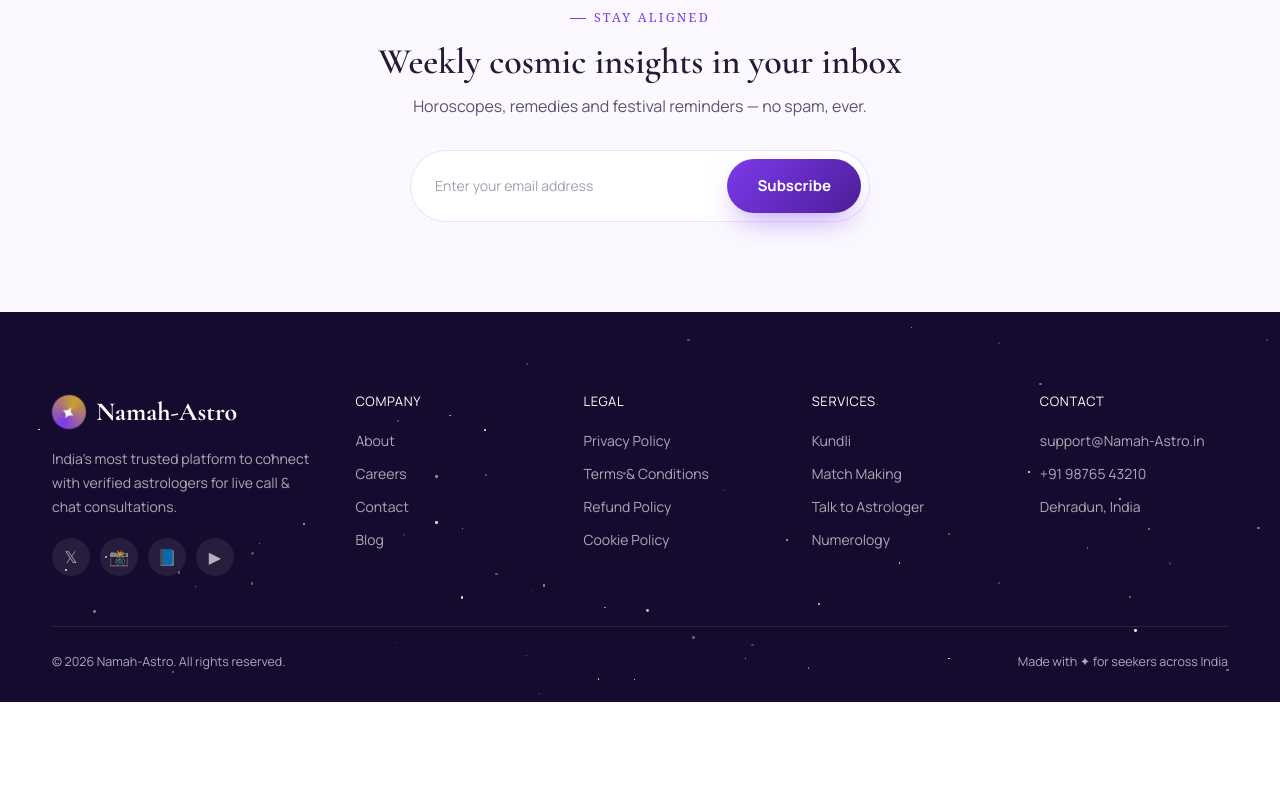
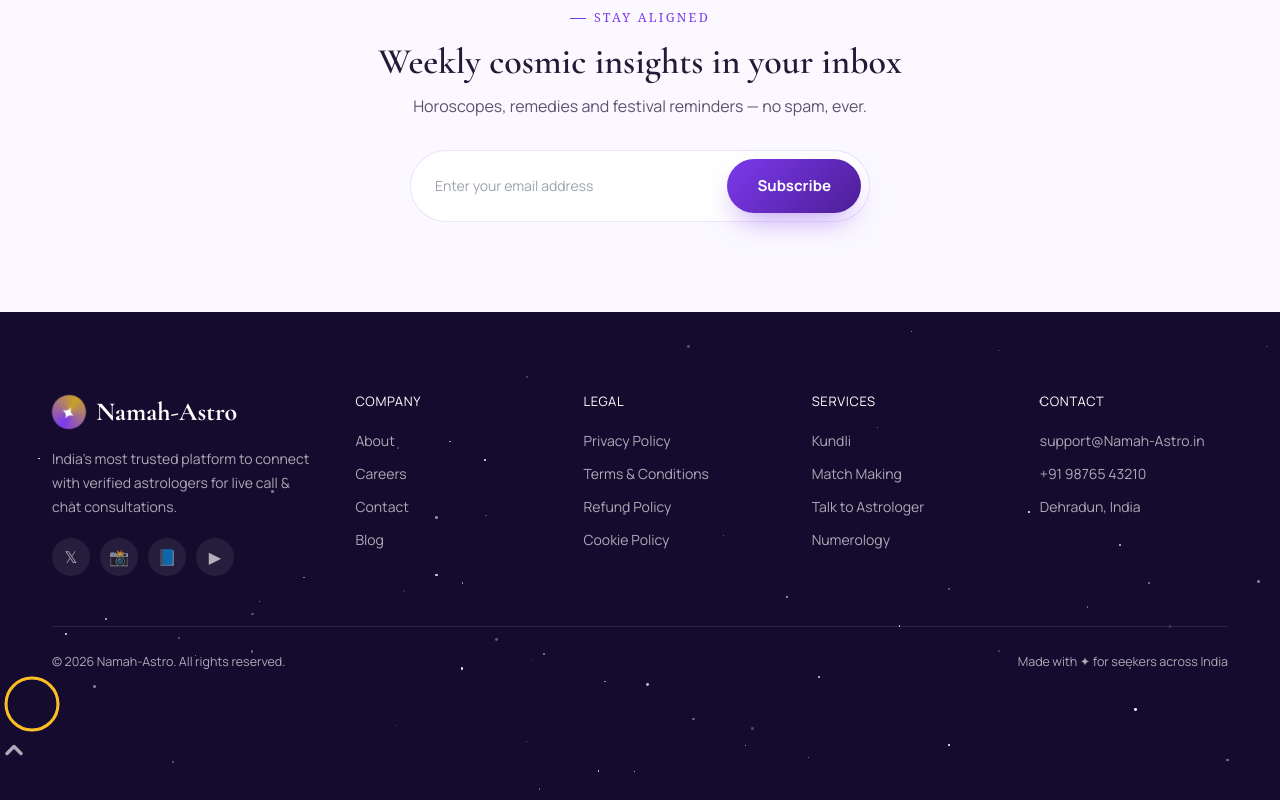
Before and after one commit to adityasemalti-pearl/AstroNarhari-User-Website, a React (Vite) app: page /home in a window 1280 px wide. Shown: the part 9565-10365 px from the top of the page. Before the commit the page ends 10267 px from the top, so only its background shows below. Built offline with nearby package versions, Linux system fonts and the light colour scheme.

Commit message:
back to top button

```diff
--- a/src/pages/Home/PublicPages/HomePage.jsx
+++ b/src/pages/Home/PublicPages/HomePage.jsx
@@ -168,6 +168,7 @@
 /* ================= main component ================= */
 import  logo from '../../../assets/logo.png'
 import { useNavigate } from "react-router-dom";
+import BackToTop from "../comp/BackToTop";
 export default function AstroSetuLanding() {
   const [scrolled, setScrolled] = useState(false);
   const [menuOpen, setMenuOpen] = useState(false);
@@ -693,7 +694,9 @@
             <span>Made with ✦ for seekers across India</span>
           </div>
         </div>
+        <BackToTop/>
       </footer>
+
     </div>
   );
 }
--- /dev/null
+++ b/src/pages/Home/comp/BackToTop.jsx
@@ -0,0 +1,112 @@
+import { useEffect, useState } from "react";
+import { ChevronUp } from "lucide-react";
+
+export default function BackToTop() {
+  const [visible, setVisible] = useState(false);
+  const [progress, setProgress] = useState(0);
+
+  useEffect(() => {
+    const handleScroll = () => {
+      const scrollTop = window.scrollY;
+      const height =
+        document.documentElement.scrollHeight - window.innerHeight;
+
+      setProgress((scrollTop / height) * 100);
+      setVisible(scrollTop > 350);
+    };
+
+    window.addEventListener("scroll", handleScroll);
+    handleScroll();
+
+    return () => window.removeEventListener("scroll", handleScroll);
+  }, []);
+
+  const scrollTop = () => {
+    window.scrollTo({
+      top: 0,
+      behavior: "smooth",
+    });
+  };
+
+  const radius = 26;
+  const circumference = 2 * Math.PI * radius;
+  const offset = circumference - (progress / 100) * circumference;
+
+  return (
+    <button
+      onClick={scrollTop}
+      className={`fixed bottom-8 right-8 z-[9999] transition-all duration-500
+      ${
+        visible
+          ? "opacity-100 translate-y-0 scale-100"
+          : "opacity-0 translate-y-10 scale-75 pointer-events-none"
+      }`}
+    >
+      <div className="relative group">
+        {/* Glow */}
+        <div className="absolute inset-0 rounded-full bg-yellow-400 blur-xl opacity-40 group-hover:opacity-70 transition duration-500 animate-pulse" />
+
+        {/* Progress Ring */}
+        <svg
+          className="absolute inset-0 -rotate-90"
+          width="64"
+          height="64"
+        >
+          <circle
+            cx="32"
+            cy="32"
+            r={radius}
+            stroke="rgba(255,255,255,.15)"
+            strokeWidth="3"
+            fill="transparent"
+          />
+
+          <circle
+            cx="32"
+            cy="32"
+            r={radius}
+            stroke="#FBBF24"
+            strokeWidth="3"
+            fill="transparent"
+            strokeLinecap="round"
+            strokeDasharray={circumference}
+            strokeDashoffset={offset}
+            style={{
+              transition: "stroke-dashoffset .2s linear",
+            }}
+          />
+        </svg>
+
+        {/* Button */}
+        <div
+          className="
+          w-16 h-16
+          rounded-full
+          bg-gradient-to-br
+          from-yellow-500
+          via-yellow-400
+          to-orange-500
+          flex
+          items-center
+          justify-center
+          shadow-[0_0_35px_rgba(251,191,36,.55)]
+          border
+          border-yellow-300/40
+          backdrop-blur-xl
+          hover:scale-110
+          active:scale-95
+          transition-all
+          duration-300
+          animate-bounce
+        "
+        >
+          <ChevronUp
+            className="text-black"
+            size={28}
+            strokeWidth={3}
+          />
+        </div>
+      </div>
+    </button>
+  );
+}
```
